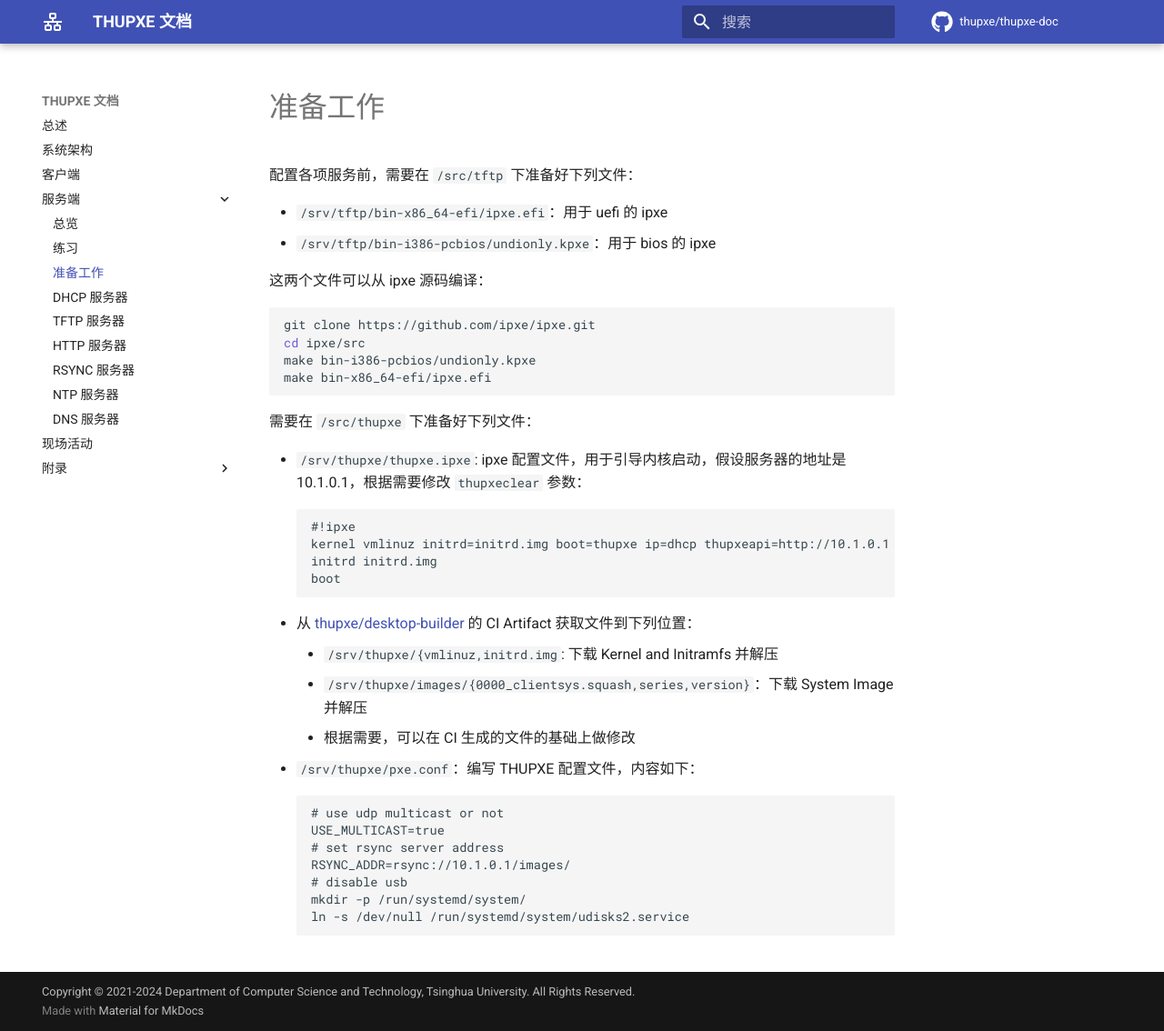
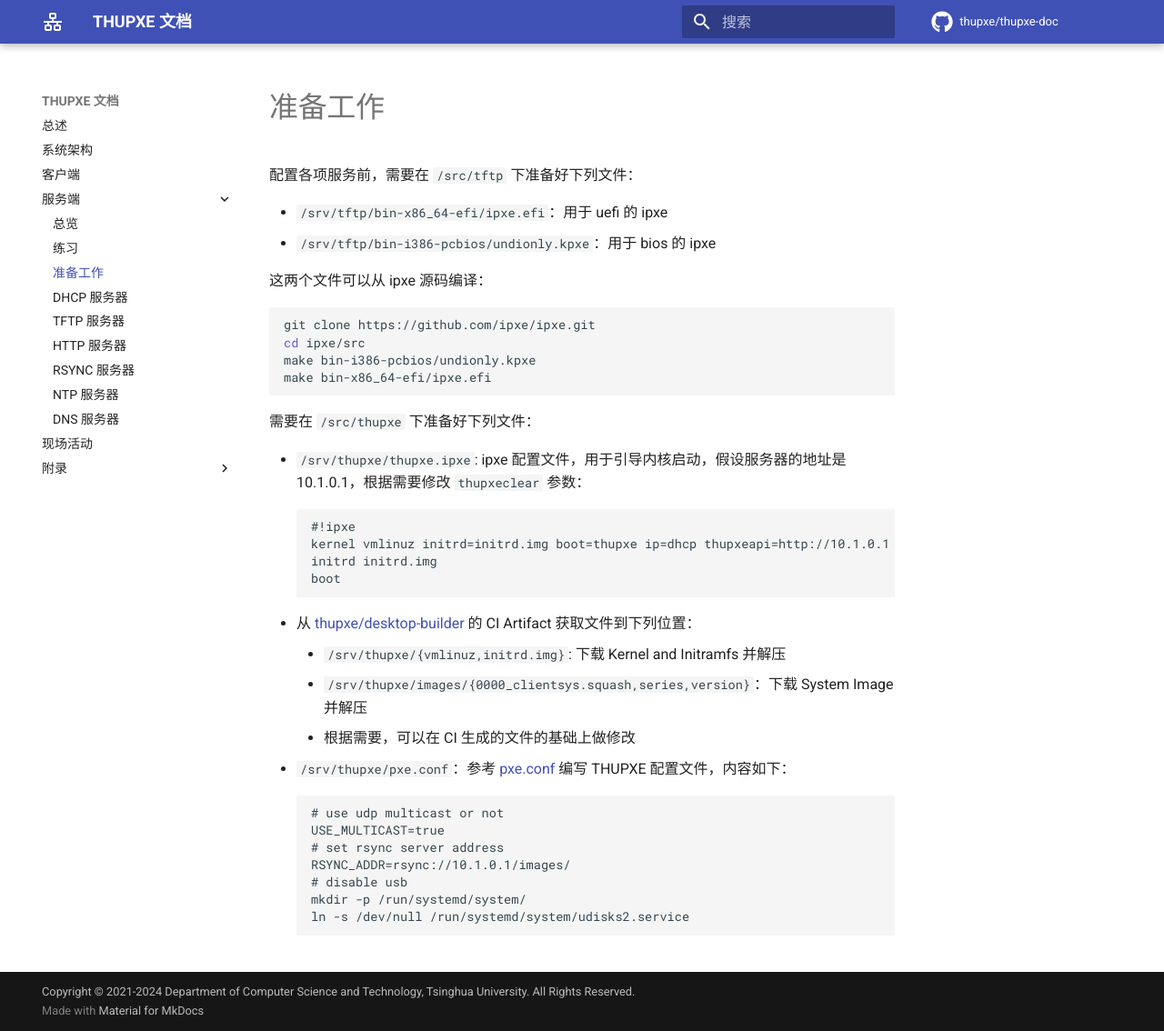
Before and after one commit to thupxe/thupxe-doc, an MkDocs documentation site: the page built from docs/server/preparation.md, in a window 1280 px wide and 1134 px high. Shown: the whole window at 91% size. Built offline with MkDocs 1.6.1 and Material for MkDocs 9.7.7, drawn with Linux system fonts in a browser that asks for light colours; comment, search, counter and statistics services are not loaded.

Commit message:
Add link to example pxe.conf

````diff
--- a/docs/server/preparation.md
+++ b/docs/server/preparation.md
@@ -24,10 +24,10 @@ make bin-x86_64-efi/ipxe.efi
     boot
     ```
 - 从 [thupxe/desktop-builder](https://github.com/thupxe/desktop-builder/) 的 CI Artifact 获取文件到下列位置：
-    - `/srv/thupxe/{vmlinuz,initrd.img`: 下载 Kernel and Initramfs 并解压
+    - `/srv/thupxe/{vmlinuz,initrd.img}`: 下载 Kernel and Initramfs 并解压
     - `/srv/thupxe/images/{0000_clientsys.squash,series,version}`：下载 System Image 并解压
     - 根据需要，可以在 CI 生成的文件的基础上做修改
-- `/srv/thupxe/pxe.conf`：编写 THUPXE 配置文件，内容如下：
+- `/srv/thupxe/pxe.conf`：参考 [pxe.conf](https://github.com/thupxe/desktop-builder/blob/noble/pxe.conf) 编写 THUPXE 配置文件，内容如下：
     ```
     # use udp multicast or not
     USE_MULTICAST=true
````
